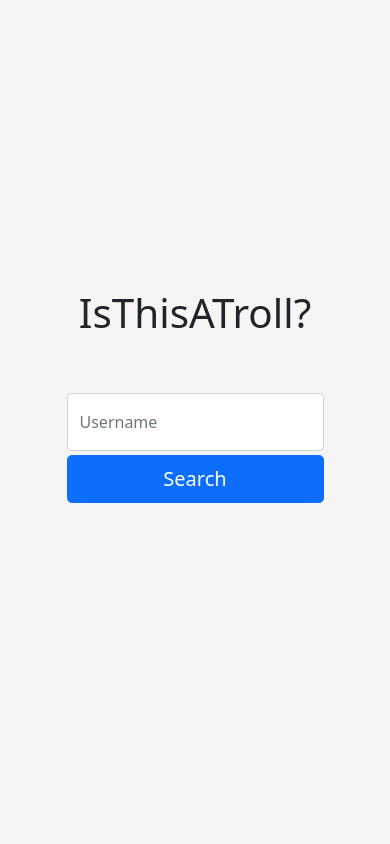
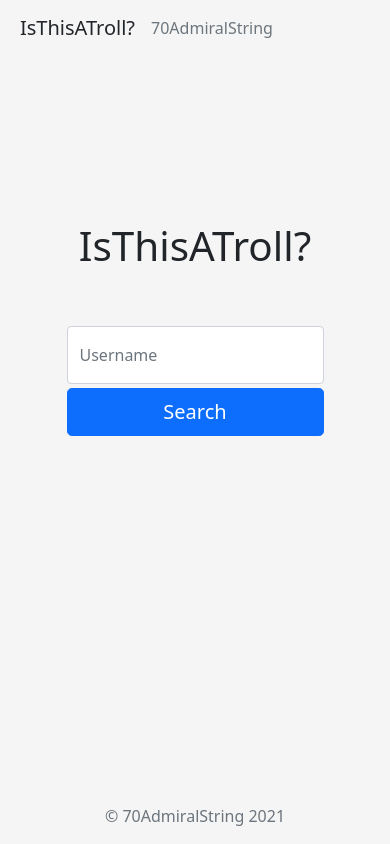
Before and after one commit to 70AdmiralString/isthisatroll-web, a Django app: page /user/ in a window 390 px wide. Run offline with Django 3.2, Linux system fonts and the light colour scheme.

Commit message:
Fix navbar, add footer, fix responsive width
The navbar is not overlapping with the content anymore.

A footer has been implemented with the copyright.

Custom css has been provided for the redditor_detail.html template to
make the content look nice on both large and small screens.

```diff
--- a/static/css/base.css
+++ b/static/css/base.css
@@ -7,9 +7,5 @@
 }
 
 body {
-  display: flex;
-  align-items: center;
-  padding-top: 40px;
-  padding-bottom: 40px;
   background-color: #f5f5f5;
 }
--- a/templates/base.html
+++ b/templates/base.html
@@ -14,12 +14,15 @@
   <!-- Custom CSS -->
   <link rel="stylesheet" type="text/css" href="{% static 'css/base.css' %}">
 
+  {% block header %}{% endblock header %}
+
   <title>IsThisATroll?{% block title %}{% endblock title %}</title>
 
 </head>
 
-<body>
-  <nav class="navbar navbar-expand-md fixed-top bg-transparent">
+<body class="d-flex flex-column h-100">
+  <header>
+    <nav class="navbar navbar-expand">
       <div class="container-fluid">
         <button class="navbar-toggler" type="button" data-bs-toggle="collapse" data-bs-target="#navbarSupportedContent" aria-controls="navbarSupportedContent" aria-expanded="false" aria-label="Toggle navigation">
           <span class="navbar-toggler-icon"></span>
@@ -36,9 +39,21 @@
         </div>
       </div>
     </nav>
-  <div id="content" class="mx-auto">
+  </header>
+
+  <main id="content" class="mx-auto my-auto">
     <h1 class="display-2 text-center pb-5"> IsThisATroll? </h1>
     {% block content %}{% endblock content %}
+  </main>
+
+  <footer class="footer mt-auto py-3">
+    <div class="container text-center">
+      <span class="text-muted">&copy; 70AdmiralString 2021</span>
     </div>
+  </footer>
+
+  <!-- Bootstrap JS Bundle with Popper -->
+  <script src="https://cdn.jsdelivr.net/npm/bootstrap@5.0.0-beta3/dist/js/bootstrap.bundle.min.js" integrity="sha384-JEW9xMcG8R+pH31jmWH6WWP0WintQrMb4s7ZOdauHnUtxwoG2vI5DkLtS3qm9Ekf" crossorigin="anonymous"></script>
+
 </body>
 </html>
--- a/user/templates/user/search.html
+++ b/user/templates/user/search.html
@@ -3,7 +3,7 @@
 {% block title %}{% endblock title %}
 
 {% block content %}
-  <main class="container text-center w-100 mx-auto mb-5">
+  <div class="container text-center mx-auto mb-5">
     <form action=" {% url 'user:search' %}" method="post">
       <div class="form-floating">
         {% csrf_token %}
@@ -34,5 +34,5 @@
       </div>
       <button class="w-100 btn btn-lg btn-primary my-1" type="submit">Search</button>
     </form>
-  </main>
+  </div>
 {% endblock content %}
```
Also changed, not shown: user/static/user/css/detail.css (added, +14 -0 lines), user/templates/user/redditor_detail.html (+8 -2 lines). Lines whose indentation alone changed are shown as unchanged.
